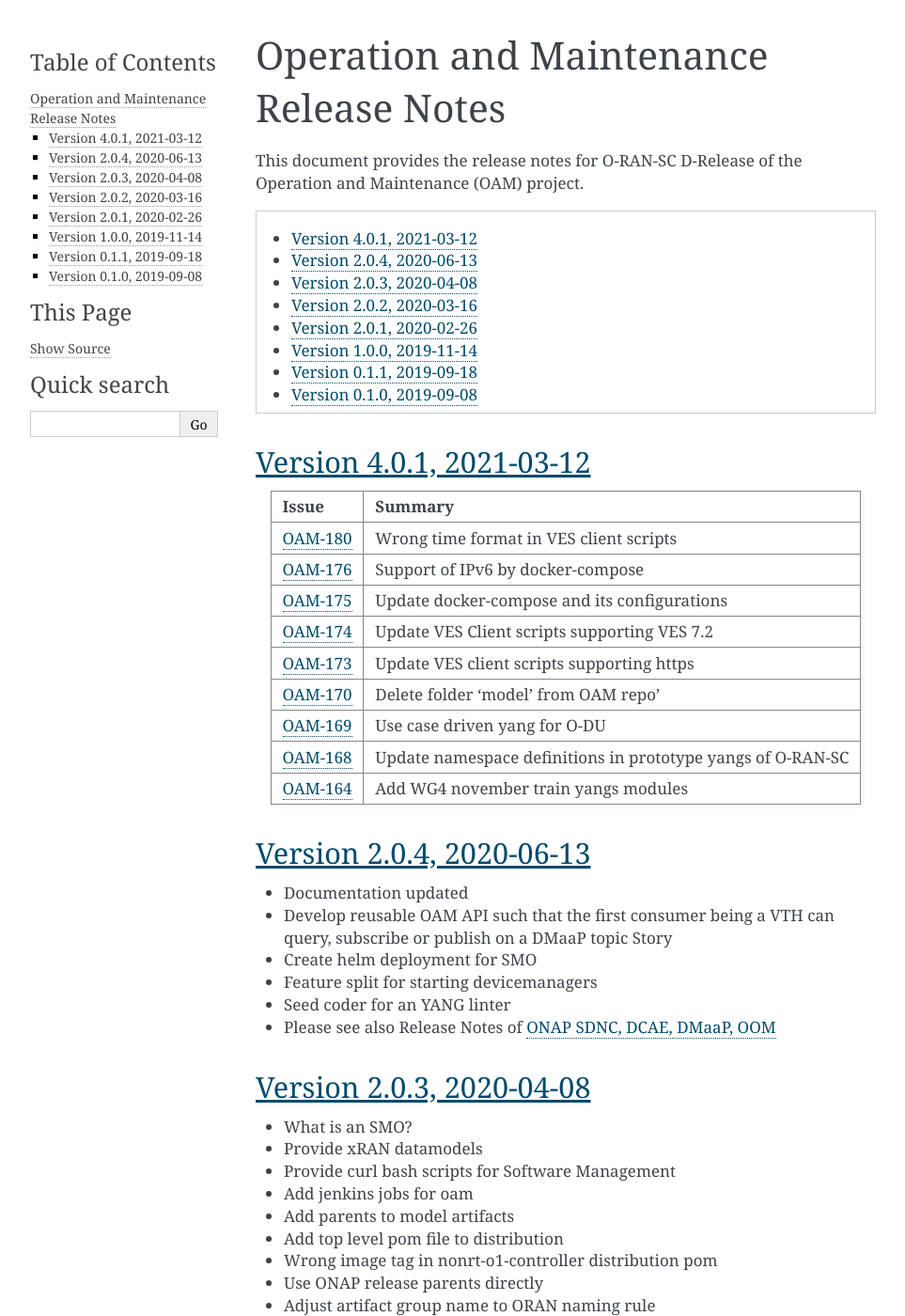
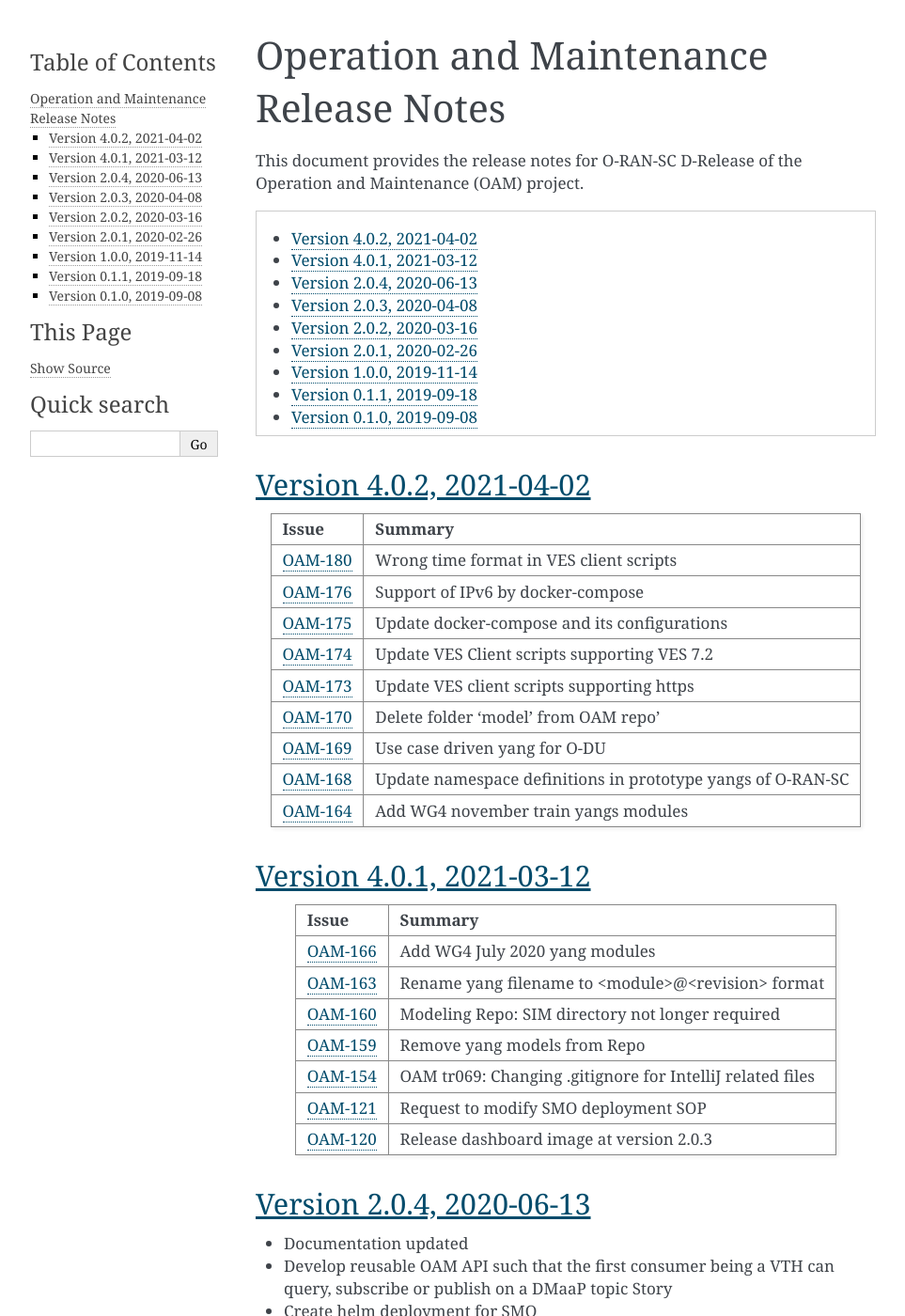
Before and after one commit to o-ran-sc/oam, a Sphinx documentation site: the page built from docs/release-notes.rst, in a window 1280 px wide and 1400 px high. Shown: the whole window at 94% size, without its empty margins (148-1111 px from the left). Built offline with Sphinx 7.4.7, drawn with Linux system fonts in a browser that asks for light colours.

Commit message:
Update release notes for Sprint 2
IssueID: OAM-198
Change-Id: If242f17f45f061842701c8677294c8105e65e46c
Signed-off-by: demx8as6 <martin.skorupski@highstreet-technologies.com>

```diff
--- a/docs/release-notes.rst
+++ b/docs/release-notes.rst
@@ -12,7 +12,7 @@ This document provides the release notes for O-RAN-SC D-Release of the Operation
    :depth: 3
    :local:
 
-Version 4.0.1, 2021-03-12
+Version 4.0.2, 2021-04-02
 --------------------------
 
 +--------------------------------------------------------+-------------------------------------------------------------+
@@ -37,6 +37,26 @@ Version 4.0.1, 2021-03-12
 | `OAM-164 <https://jira.o-ran-sc.org/browse/OAM-164>`__ | Add WG4 november train yangs modules                        |
 +--------------------------------------------------------+-------------------------------------------------------------+
 
+Version 4.0.1, 2021-03-12
+--------------------------
+
++--------------------------------------------------------+-------------------------------------------------------------+
+| Issue                                                  | Summary                                                     |
++========================================================+=============================================================+
+| `OAM-166 <https://jira.o-ran-sc.org/browse/OAM-166>`__ | Add WG4 July 2020 yang modules                              |
++--------------------------------------------------------+-------------------------------------------------------------+
+| `OAM-163 <https://jira.o-ran-sc.org/browse/OAM-163>`__ | Rename yang filename to <module>@<revision> format          |
++--------------------------------------------------------+-------------------------------------------------------------+
+| `OAM-160 <https://jira.o-ran-sc.org/browse/OAM-160>`__ | Modeling Repo: SIM directory not longer required            |
++--------------------------------------------------------+-------------------------------------------------------------+
+| `OAM-159 <https://jira.o-ran-sc.org/browse/OAM-159>`__ | Remove yang models from Repo                                |
++--------------------------------------------------------+-------------------------------------------------------------+
+| `OAM-154 <https://jira.o-ran-sc.org/browse/OAM-154>`__ | OAM tr069: Changing .gitignore for IntelliJ related files   |
++--------------------------------------------------------+-------------------------------------------------------------+
+| `OAM-121 <https://jira.o-ran-sc.org/browse/OAM-121>`__ | Request to modify SMO deployment SOP                        |
++--------------------------------------------------------+-------------------------------------------------------------+
+| `OAM-120 <https://jira.o-ran-sc.org/browse/OAM-120>`__ | Release dashboard image at version 2.0.3                    |
++--------------------------------------------------------+-------------------------------------------------------------+
 
 Version 2.0.4, 2020-06-13
 --------------------------
```
